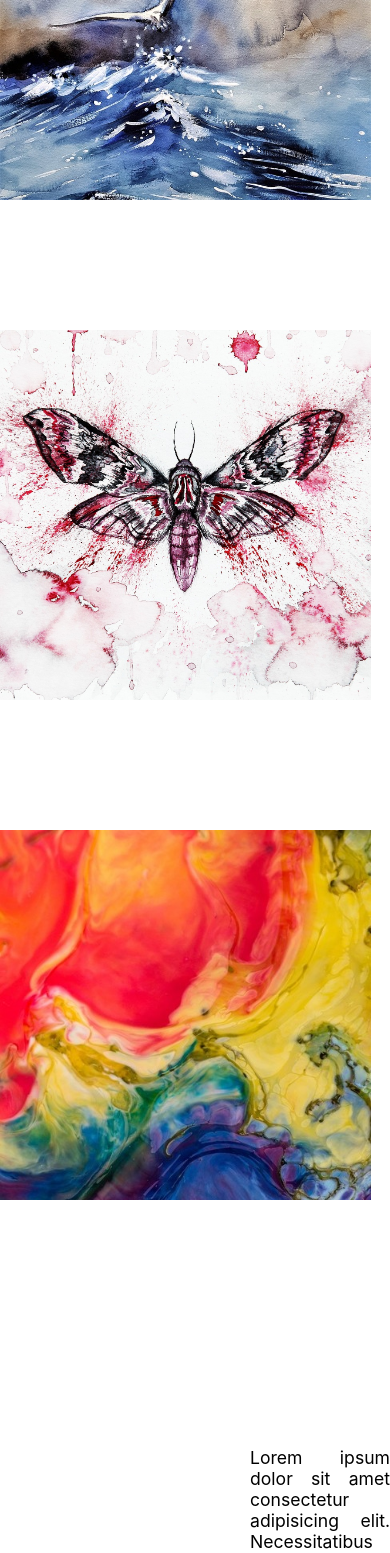
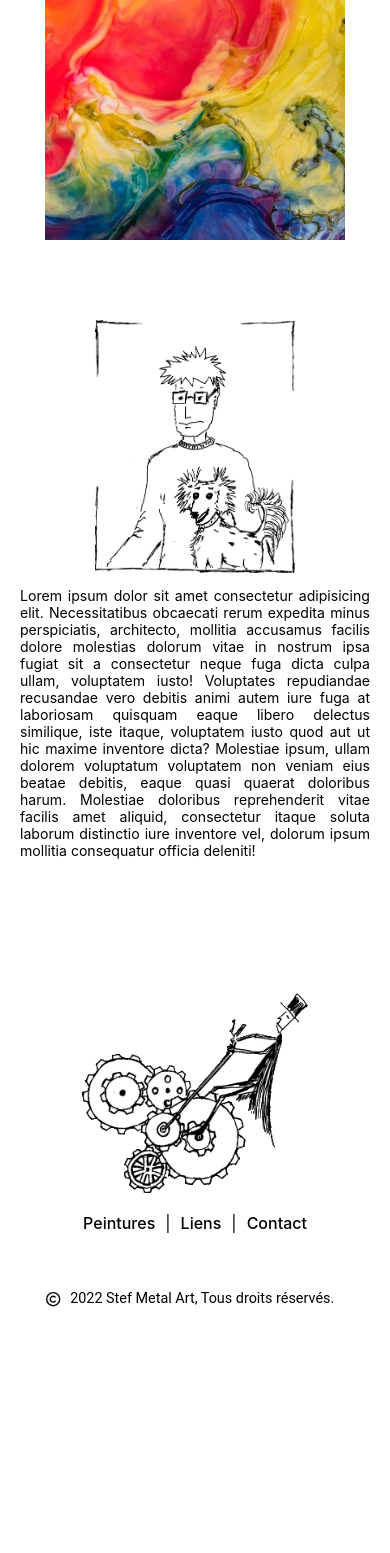
Before and after one commit to ValtnM/Stef-Metal-Art, a Next.js app: page / in a window 390 px wide. Shown: the part 1811-3364 px from the top of the page. After the commit the page ends 3140 px from the top, so only its background shows below. Built offline with nearby package versions, Linux system fonts and the light colour scheme.

Commit message:
Ajustement du responsive

```diff
--- a/components/Bio/Bio.module.scss
+++ b/components/Bio/Bio.module.scss
@@ -3,6 +3,7 @@
     display: flex;
     align-items: center;
     margin: 100px auto;
+    padding: 20px;
     img {
         max-width: 200px;
         height: auto;
@@ -13,3 +14,18 @@
         text-align: justify;
     }
 }
+
+@media screen and (max-width: 900px) {
+    .bio {
+        flex-direction: column;
+        img {
+            margin: 0;
+        }
+    }
+}
+@media screen and (max-width: 500px) {
+    .bio {
+       font-size: 0.8em;
+       margin-top: 50px;
+    }
+}
--- a/components/Foot/Foot.module.scss
+++ b/components/Foot/Foot.module.scss
@@ -11,6 +11,7 @@
 .footerNav {
     display: flex;
     justify-content: center;
+    padding-inline-start: 0;
     li {
         color: black;
         font-weight: 500;
@@ -19,10 +20,10 @@
         }
     }
     a {
-        &:first-child {
+        &:first-child, &:nth-child(2) {
             display: flex;
         }
-        &:first-child:after {
+        &:first-child:after, &:nth-child(2):after {
                 content: "|";
                 margin: 0 10px;
         }
@@ -36,22 +37,13 @@
     padding: 40px 0 20px 0;
     font-size: 0.9em;
     font-family: Roboto;
+    p {
+        margin: auto 10px;
+        line-height: 20px;
+        color: black;
+    }
 }
 .copyright-icon {
     font-size: 1em;
     color: black;
 }
-.copyright p {
-    margin: auto 10px;
-    line-height: 20px;
-    color: black;
-}
-
-// a {
-//     color: black;
-//     text-decoration: none;
-// }
-
-// li {
-//     list-style-type: none;
-// }
--- a/components/Foot/Foot.tsx
+++ b/components/Foot/Foot.tsx
@@ -14,7 +14,10 @@ export default function Foot() {
       </a>
       <ul className={styles.footerNav}>
         <a href="#">
-          <li>Mentions Légales</li>
+          <li>Peintures</li>
+        </a>
+        <a href="#">
+          <li>Liens</li>
         </a>
         <a href="#">
           <li>Contact</li>
--- a/components/SculptureGrid/SculptureGrid.module.scss
+++ b/components/SculptureGrid/SculptureGrid.module.scss
@@ -1,16 +1,17 @@
 .grid {
-    max-width: 1600px;
+    max-width: 1500px;
     margin: 50px auto;
     display: flex;
     justify-content: center;
     flex-wrap: wrap;
     .block {
-        width: 500px;
-        height: 500px;
+        width: 400px;
+        height: 400px;
         position: relative;
+        margin: 10px;
 
         img {
-            width: 95%;
+            width: 100%;
             height: auto;
             position: absolute;
         }
@@ -24,6 +25,16 @@
 }
 
 
+@media screen and (max-width: 500px) {
+    .grid {
+        .block {
+            width: 300px;
+            height: 300px;
+        }
+    }
+}
+
+
 @keyframes switch {
     0% {
         opacity: 0;
```
